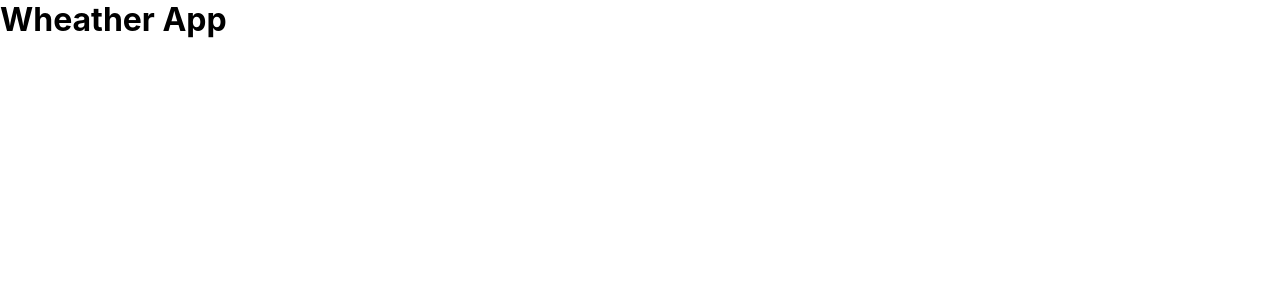
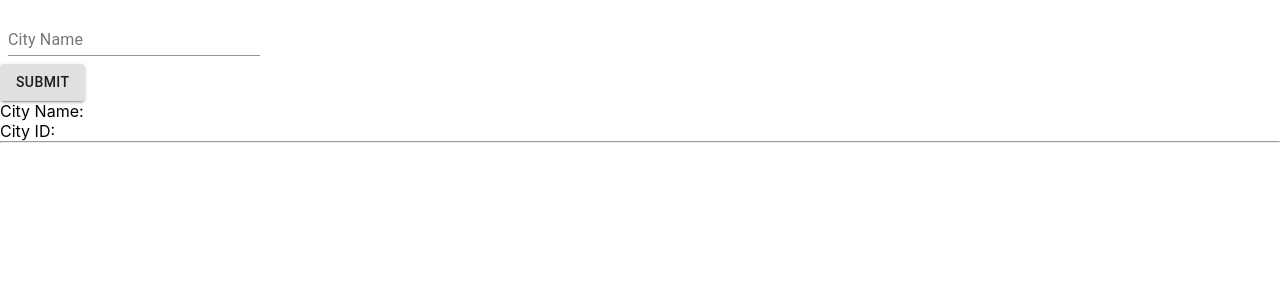
Before and after one commit to yykoca/newpage, a React (Create React App) app: page / in a window 1280 px wide. Shown: the top 300 px of the page. Built offline with nearby package versions, Linux system fonts and the light colour scheme; no server answers.

Commit message:
function for data from OpenWeather

```diff
--- a/src/App.js
+++ b/src/App.js
@@ -1,9 +1,75 @@
+import { React, useState, useEffect } from "react";
+import { makeStyles } from "@material-ui/core/styles";
+import TextField from "@material-ui/core/TextField";
+import Button from "@material-ui/core/Button";
+import data from "./city.list.json";
 import "./App.css";
 
 function App() {
-  return <div>
-    <h1>Wheather App</h1>
-  </div>;
+  const [city, setCity] = useState("");
+  const [cityID, setCityID] = useState(null);
+  const [cityData, setCityData] = useState({});
+  const apiKey = "7acb6899f20cac69098920ef1aeb6365";
+
+  const useStyles = makeStyles((theme) => ({
+    root: {
+      "& .MuiTextField-root": {
+        margin: theme.spacing(1),
+        width: "25ch",
+      },
+    },
+  }));
+
+  const classes = useStyles();
+
+  const getCity = (e) => {
+    setCity(e.target.value);
+  };
+
+  function handleSubmit(event) {
+    event.preventDefault();
+    console.log("abc", city);
+
+    const arrayOfCities = data.filter(
+      (stadt) => stadt.name.includes(city) && stadt.country === "DE"
+    );
+    setCityID(arrayOfCities[0].id);
+    console.log("2", cityID);
+  }
+
+  useEffect(() => {
+      const url = `https://api.openweathermap.org/data/2.5/weather?id=${cityID}&appid=${apiKey}`;
+
+      fetch(url)
+        .then((response) => response.json())
+        .then((data) => setCityData(data));
+
+  }, [cityID])
+
+  return (
+    <div>
+      <form
+        className={classes.root}
+        onSubmit={handleSubmit}
+        noValidate
+        autoComplete="off"
+      >
+        <TextField
+          id="standard-secondary"
+          label="City Name"
+          color="secondary"
+          defaultValue={city}
+          onChange={getCity}
+        />
+        <br />
+        <Button type="submit" variant="contained">Submit</Button>
+      </form>
+      <p>City Name: {city}</p>
+      <p>City ID: {cityID}</p>
+      <hr />
+      <h1>{cityData.name}</h1>
+    </div>
+  );
 }
 
 export default App;
```
Also changed, not shown: src/App.css (line endings or trailing spaces).
